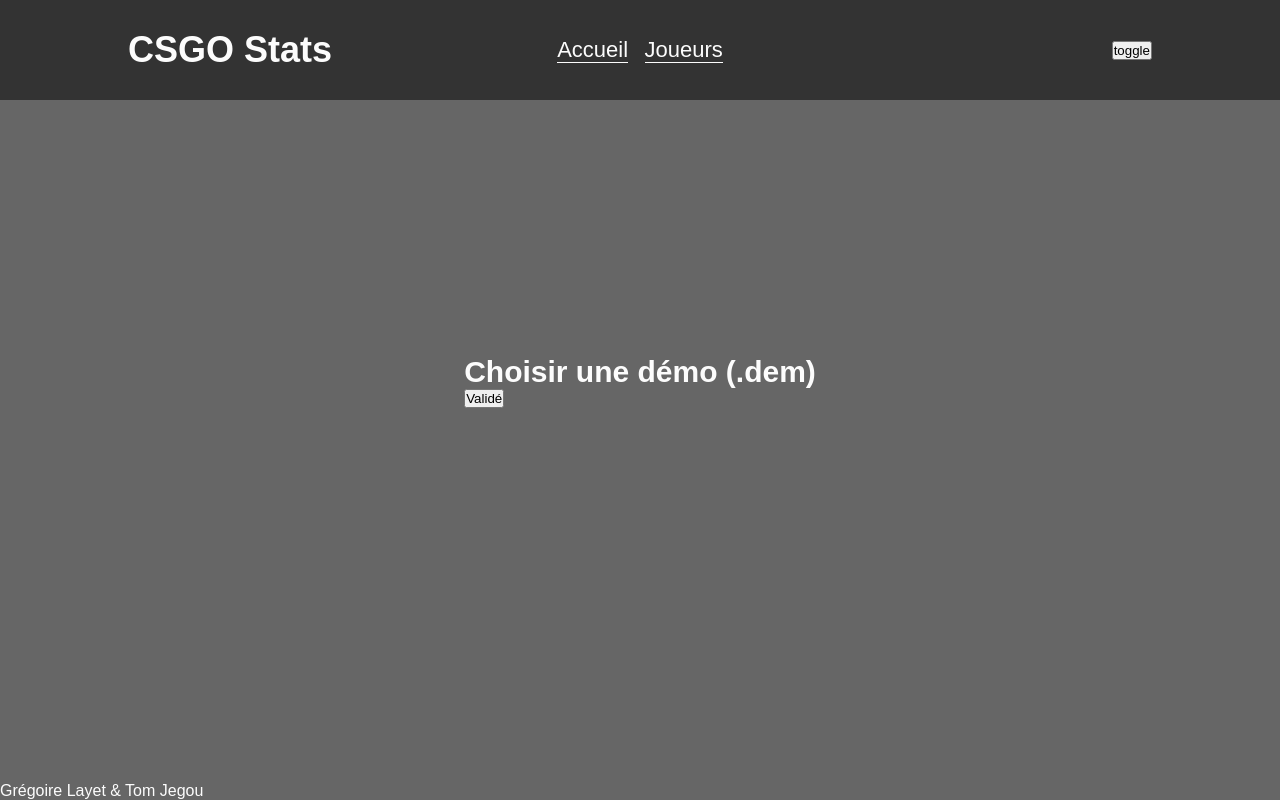
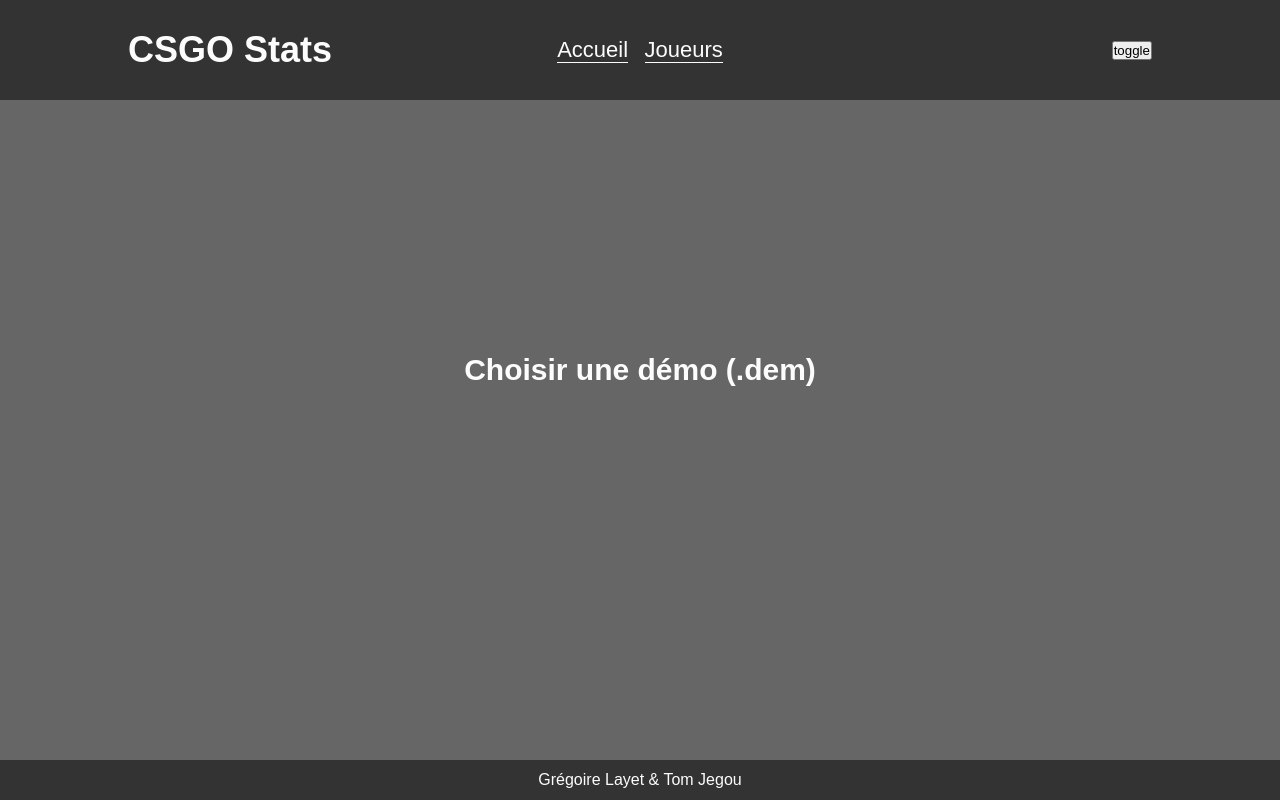
Before and after one commit to TheGregggg/csgo-stats, a PHP site: page / in a window 1280 px wide. Run offline with PHP 8.4, Linux system fonts and the light colour scheme.

Commit message:
home page v.2

```diff
--- a/app.css
+++ b/app.css
@@ -9,7 +9,9 @@ Created 11 oct. 2021
     --main-bg-color: #333;
     --secondary-bg-color: #666;
     --main-fg-color: #fcfcfc;
+    --secondary-fg-color: #ddd;
     --accent-color: rgb(211, 136, 255);
+    --accent-color-darker: rgb(149, 96, 180);
 }
 *{
     margin: 0;
@@ -36,6 +38,9 @@ main {
 .container{
     width: 80%;
     margin: 0 auto;
+}
+.hidden{
+    display: none;
 }
 
 /* HEADER CSS */
@@ -75,6 +80,13 @@ header .logo{
 }
 
 /* FOOTER CSS */
+footer{
+    height: 40px;
+    background-color: var(--main-bg-color);
+    display: flex;
+    justify-content: space-around;
+    align-items: center;
+}
 
 /* HOME CSS */
 main#home{
@@ -85,6 +97,7 @@ main#home{
 main#home form{
     width: fit-content;
     margin-bottom: 120px;
+    text-align: center;
 }
 main#home .label-file{
     display: block;
@@ -99,3 +112,18 @@ main#home .label-file:hover{
 main#home .input-file{
     display: none;
 }
+main#home input[type=submit]{
+    margin-top: 15px;
+    padding: 5px 10px;
+    border-radius: 5px;
+    font-size: 18px;
+    border: 0;
+    color: var(--main-fg-color);
+    background-color: var(--accent-color);
+    transition: background-color 0.1s;
+}
+main#home input[type=submit]:hover{
+    cursor: pointer;
+    background-color: var(--accent-color-darker);
+    transition: background-color 0.1s;
+}
--- a/index.php
+++ b/index.php
@@ -2,16 +2,27 @@
 <html lang="fr">
 <head>
     <?php include './components/header_tags.php'; ?>
-    <title>Document</title>
+    <title>CSGO Stats</title>
 </head>
 <body>
     <?php include './components/header.php'; ?>
 
     <main class="container" id="home">
-        <form action="/parse_demo.php">
+        <form action="./parse_demo.php">
             <label for="file" class="label-file">Choisir une démo (.dem)</label>
-            <input id="file" class="input-file" type="file" accept=".dem">
-            <input type="submit" value="Validé">
+            <input id="file" class="input-file" type="file" accept=".dem" required>
+            <input class="hidden" id="submit" type="submit" value="Validé">
+
+            <script>
+                const file = document.querySelector('#file');
+                const submit_btn = document.querySelector('#submit');
+                file.addEventListener('change', (e) => {
+                    const [file] = e.target.files; // Get the selected file
+                    const { name: fileName } = file; // Get the file name and size
+                    document.querySelector('.label-file').textContent = fileName;
+                    submit_btn.classList.remove("hidden")
+                });
+            </script>
         </form>
     </main>
 
```
Also changed, not shown: 1 other file.
